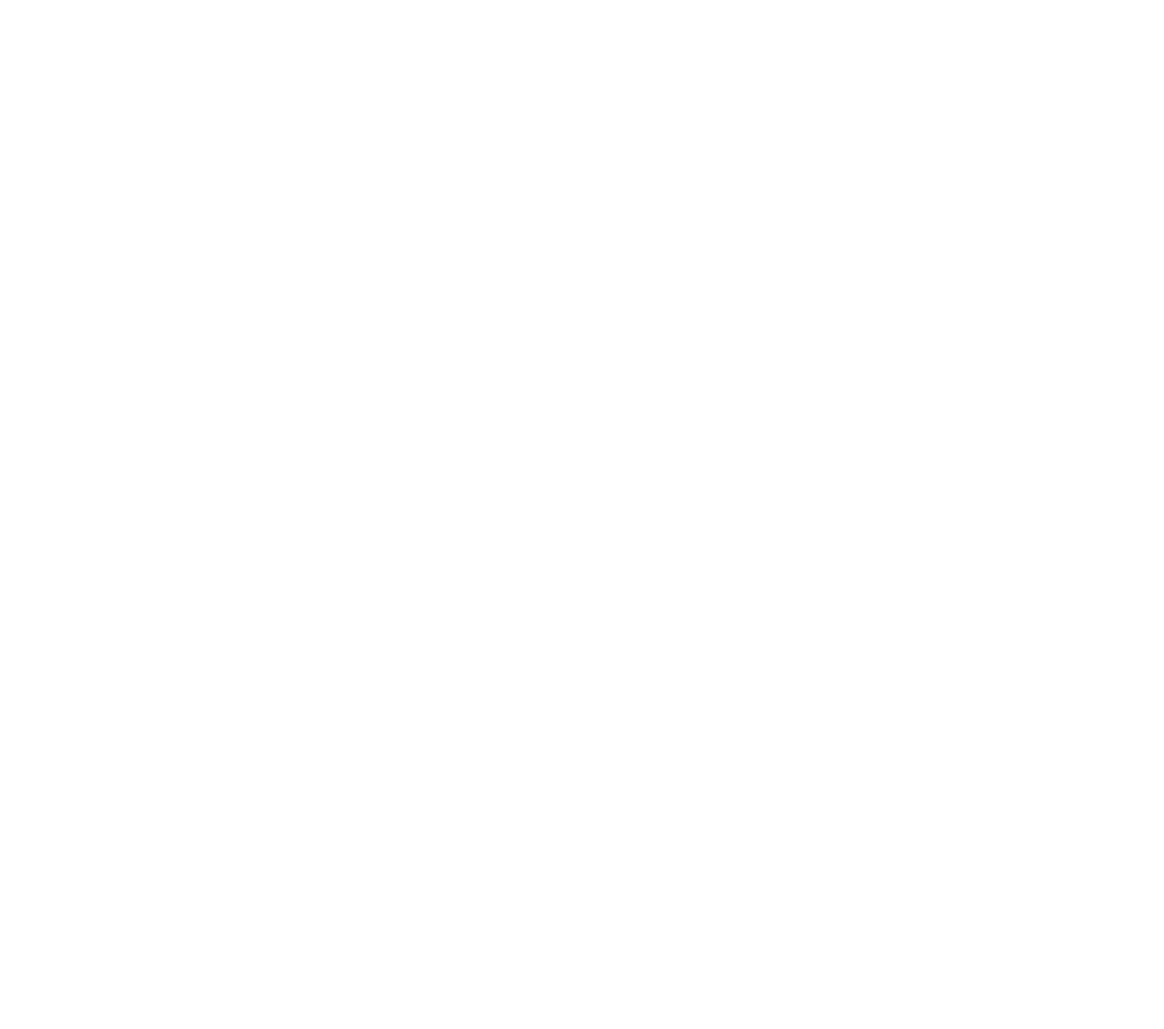
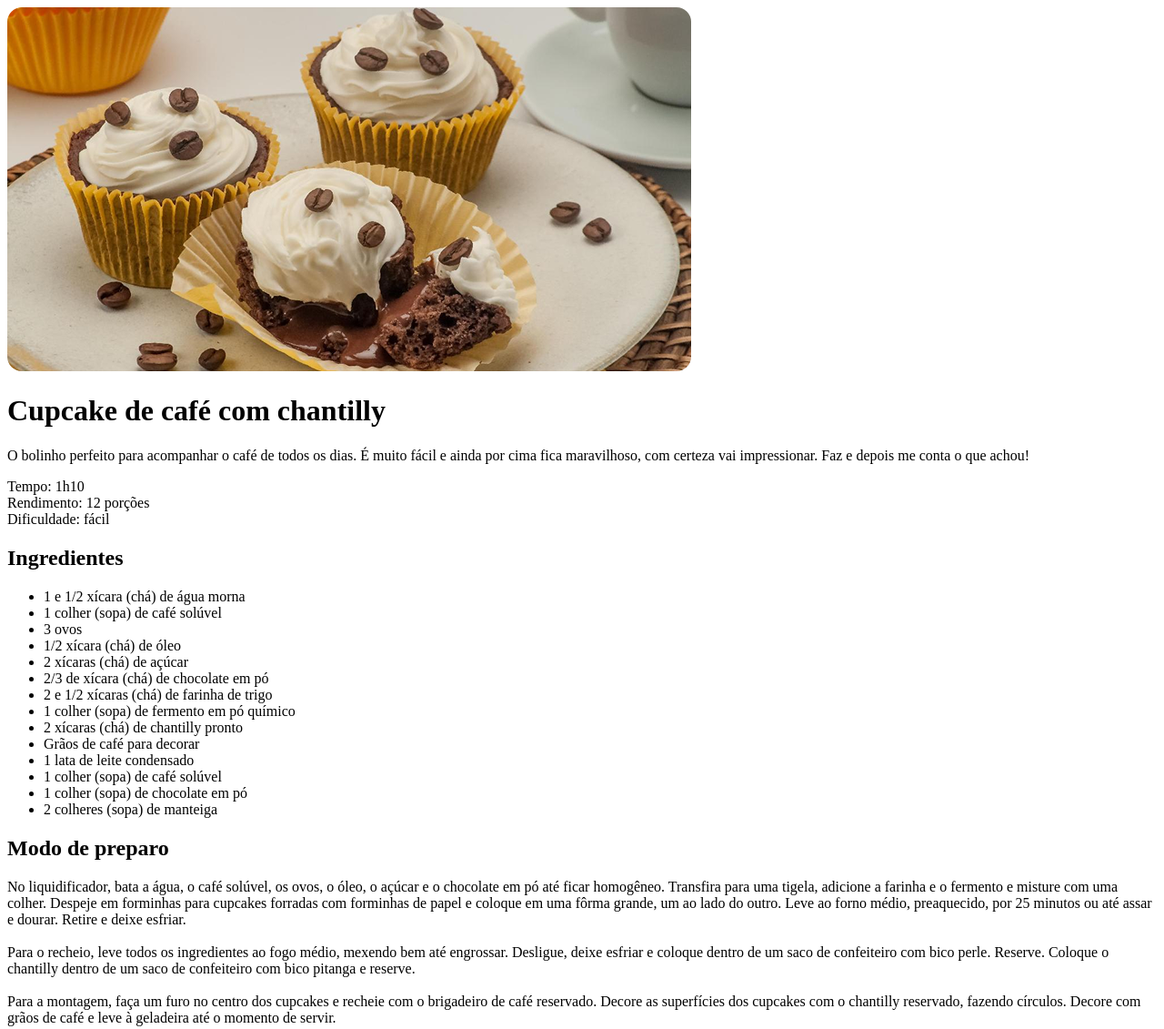
Before and after one commit to emyferreirast/projeto-receita, a plain HTML site: page index.html in a window 1280 px wide. Shown: the whole page at 91% size. Before the commit the page ends 800 px from the top, so only its background shows below. Drawn offline with Linux system fonts and the light colour scheme.

Commit message:
adicionando imagens e style css

```diff
--- a/index.html
+++ b/index.html
@@ -1,11 +1,53 @@
 <!DOCTYPE html>
-<html lang="en">
+<html lang="pt-br">
 <head>
     <meta charset="UTF-8">
     <meta name="viewport" content="width=device-width, initial-scale=1.0">
-    <title>Document</title>
+    <title>Página de receita</title>
+    <link rel="stylesheet" href="style.css">
 </head>
 <body>
+   <div id="page">
+
+    <img src="assets/main-image.png" alt="Imagem de um cupcake com grãos de café e um chantilly">
+    <main>
+        <section id="about"></section>
+        <h1>Cupcake de café com chantilly</h1>
+        <p>O bolinho perfeito para acompanhar o café de todos os dias. É muito fácil e ainda por cima fica maravilhoso, com certeza vai impressionar. Faz e depois me conta o que achou!</p>
+
+        <p>
+            Tempo: 1h10 <br>
+            Rendimento: 12 porções <br>
+            Dificuldade: fácil
+        </p>
+
+        <section id="ingredients"></section>
+        <h2>Ingredientes</h2>
+        <ul>
+        <li> 1 e 1/2 xícara (chá) de água morna </li>
+        <li> 1 colher (sopa) de café solúvel </li>
+        <li> 3 ovos</li>
+        <li> 1/2 xícara (chá) de óleo</li>
+        <li>2 xícaras (chá) de açúcar</li>
+        <li>2/3 de xícara (chá) de chocolate em pó</li>
+        <li>2 e 1/2 xícaras (chá) de farinha de trigo</li>
+        <li>1 colher (sopa) de fermento em pó químico</li>
+        <li>2 xícaras (chá) de chantilly pronto</li>
+        <li>Grãos de café para decorar</li>
+        <li>1 lata de leite condensado</li>
+        <li>1 colher (sopa) de café solúvel</li>
+        <li>1 colher (sopa) de chocolate em pó</li>
+        <li>2 colheres (sopa) de manteiga</li>
+        </ul>
+        <section id="preparation"></section>
+        <h2>Modo de preparo</h2>
+        <p>No liquidificador, bata a água, o café solúvel, os ovos, o óleo, o açúcar e o chocolate em pó até ficar homogêneo. Transfira para uma tigela, adicione a farinha e o fermento e misture com uma colher. Despeje em forminhas para cupcakes forradas com forminhas de papel e coloque em uma fôrma grande, um ao lado do outro. Leve ao forno médio, preaquecido, por 25 minutos ou até assar e dourar. Retire e deixe esfriar. <br><br>
+        Para o recheio, leve todos os ingredientes ao fogo médio, mexendo bem até engrossar. Desligue, deixe esfriar e coloque dentro de um saco de confeiteiro com bico perle. Reserve. Coloque o chantilly dentro de um saco de confeiteiro com bico pitanga e reserve.
+        <br><br>
+        Para a montagem, faça um furo no centro dos cupcakes e recheie com o brigadeiro de café reservado. Decore as superfícies dos cupcakes com o chantilly reservado, fazendo círculos. Decore com grãos de café e leve à geladeira até o momento de servir.</p>
+    </main>
+
+    </div>
 
 </body>
 </html>
--- /dev/null
+++ b/style.css
@@ -0,0 +1,3 @@
+img {
+    border-radius: 16px;
+}
```
Also changed, not shown: assets/Página de receita.jpg (added), assets/main-image.png (added).
